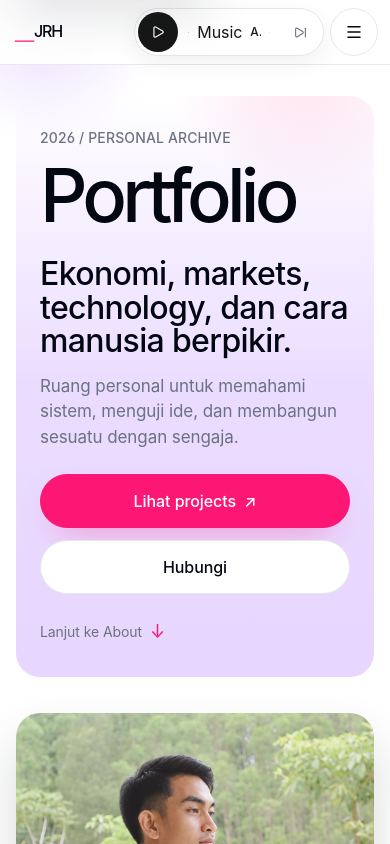
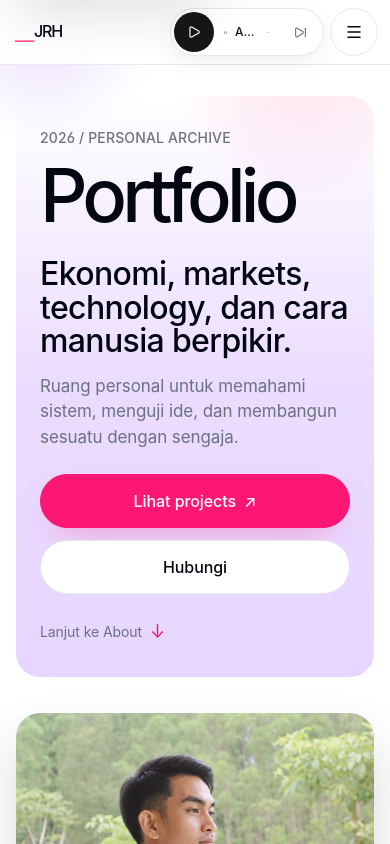
Before and after one commit to LionerHakim/JRHs, a React (Vite) app: page / in a window 390 px wide. Shown: the top 844 px of the page. Built offline with nearby package versions, Linux system fonts and the light colour scheme.

Commit message:
fix music player panel stacking and mobile access

```diff
--- a/src/tedy-overrides.css
+++ b/src/tedy-overrides.css
@@ -16,5 +16,15 @@
 .contact-wrap{box-shadow:rgba(17,24,39,.16) 0 28px 52px 0}
 .footer-brand{display:inline-block}
 .footer-brand::after{content:"";display:block;width:48px;height:4px;margin-top:12px;border-radius:999px;background:#fd1774}
+
+/* Music player is interactive UI, so it must always sit above the fixed navbar/backdrops. */
+.jrh-nav-shell{overflow:visible}
+.jrh-nav-inner,.jrh-nav-right{overflow:visible}
+.music-player{z-index:420}
+.music-player-panel-backdrop{z-index:400}
+.music-player-panel{z-index:430}
+.music-player-pill{isolation:isolate}
+
 @media (min-width:768px){.hero-panel{min-height:520px;display:flex;flex-direction:column;justify-content:center}.hero-clean{min-height:720px}.hero-portrait-frame{min-height:500px}}
-@media (max-width:767px){.hero-panel{padding:32px 24px;border-radius:24px}.hero-clean{padding-top:96px}.hero-portrait-frame{min-height:0}.hero-clean h1{font-size:clamp(64px,19vw,88px)}}
+@media (max-width:767px){.hero-panel{padding:32px 24px;border-radius:24px}.hero-clean{padding-top:96px}.hero-portrait-frame{min-height:0}.hero-clean h1{font-size:clamp(64px,19vw,88px)}.music-player{position:static}.music-player-pill{width:min(210px,52vw)}.music-player-panel{position:fixed;left:12px;right:12px;top:84px;width:auto;max-height:calc(100svh - 96px);overscroll-behavior:contain}.music-player-panel-backdrop{position:fixed;inset:0}}
+@media (max-width:520px){.music-player-pill{width:154px}.music-player-track-label{display:none}.music-player-title{max-width:62px}}
```
